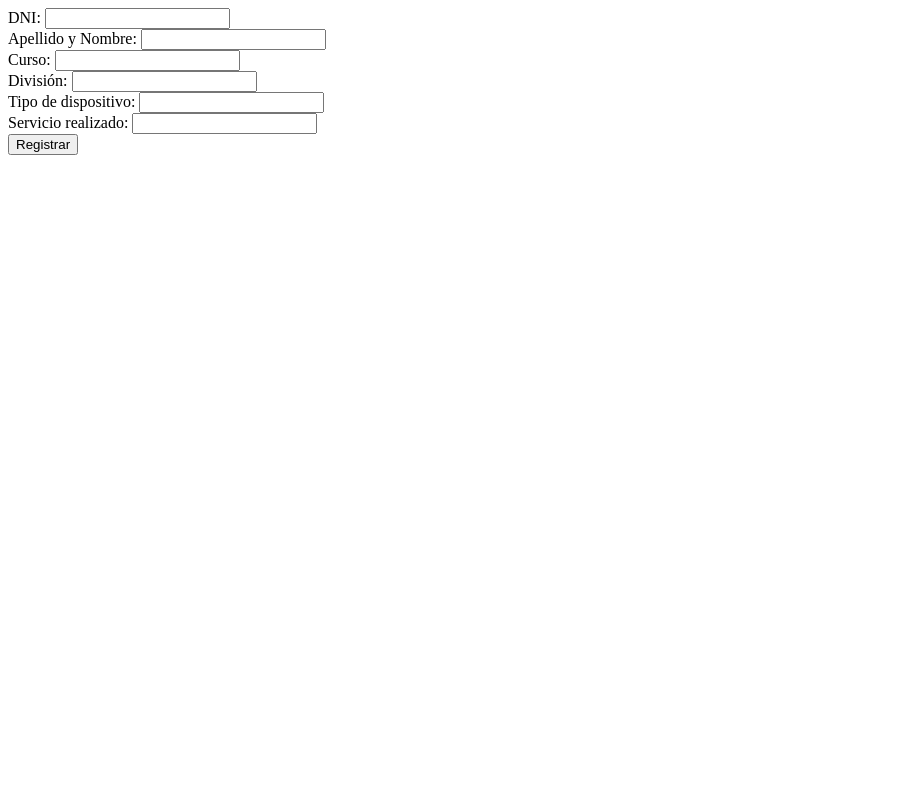
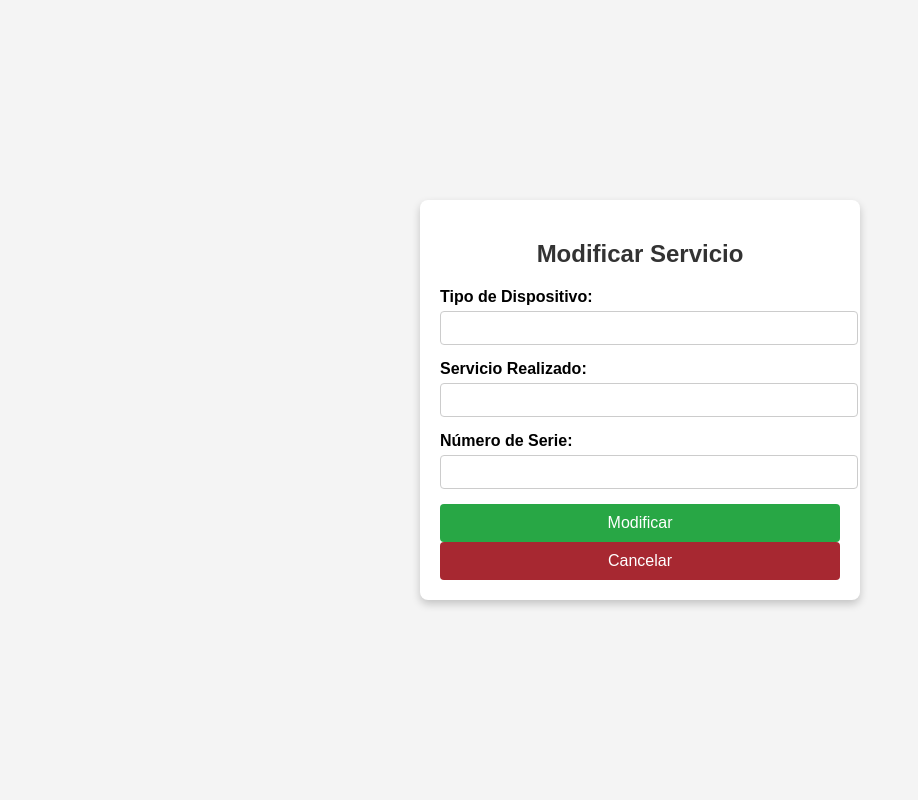
Before and after one commit to kokis128/informatica, a Flask app: template templates/edit-service.html in a window 1280 px wide. Shown: the whole page, without its empty margins (0-918 px from the left). Run offline with Flask 3, Linux system fonts and the light colour scheme; the template is opened without the code that fills it, so the values that code supplies are empty.

Commit message:
plantilla edit

```diff
--- a/app.py
+++ b/app.py
@@ -11,7 +11,7 @@ def get_db_connection():
     return mysql.connector.connect(
         host="localhost",
         user="root",
-        password="admin",
+        password="1234",
         database="informatica"
     )
 
@@ -66,7 +66,6 @@ def login():
 
 
 
-
 @app.route('/register', methods=['GET', 'POST'])
 def register():
     if request.method == 'POST':
@@ -101,10 +100,11 @@ def registrar():
         return redirect(url_for('login'))
 
     nombre = request.form['nombre']
-    curso = request.form.get('curso', None)
-    division = request.form.get('division', None)
-    dni = request.form.get('dni', None)
+    curso = request.form.get('curso')
+    division = request.form.get('division')
+    dni = request.form.get('dni')
     tipo_dispositivo = request.form['tipo_dispositivo']
+    numero_serie=request.form['numero_serie']
     servicio_realizado = request.form['servicio_realizado']
     usuario_registro = session['user']
 
@@ -130,9 +130,9 @@ def registrar():
 
     # Insertar el nuevo servicio para el propietario encontrado o registrado
     cursor.execute("""
-        INSERT INTO servicios (propietario_id, usuario_registro, tipo_dispositivo, servicio_realizado, estado)
-        VALUES (%s, %s, %s, %s, 'pendiente')
-    """, (propietario_id, usuario_registro, tipo_dispositivo, servicio_realizado))
+        INSERT INTO servicios (propietario_id, usuario_registro, tipo_dispositivo, servicio_realizado,numero_serie, estado)
+        VALUES (%s, %s, %s, %s,%s, 'pendiente')
+    """, (propietario_id,usuario_registro, tipo_dispositivo,servicio_realizado,numero_serie))
 
     db.commit()
     cursor.close()
@@ -186,13 +186,55 @@ def buscar_propietario():
 def delete(id):
     db = get_db_connection()
     cursor = db.cursor(dictionary=True)
-    print(id)
     cursor.execute("DELETE FROM servicios WHERE id = %s",(id,))
     db.commit()
     cursor.close()
     db.close()
+    return redirect(url_for('index'))
 
-    return redirect(url_for('index'))
+@app.route('/update/<id>', methods=['POST'])
+def update_service(id):
+    if request.method=='POST':
+        tipo_dispositivo=request.form['tipo_dispositivo']
+        servicio_realizado=request.form['servicio_realizado']
+        numero_serie=request.form['numero_serie']
+
+        db = get_db_connection()
+        cursor = db.cursor(dictionary=True)
+
+
+
+
+
+
+        cursor.execute("""UPDATE servicios SET tipo_dispositivo = %s,
+                    servicio_realizado=%s,
+                    numero_serie=%s
+                    WHERE id =%s
+                    """,(tipo_dispositivo, servicio_realizado, numero_serie,id))
+
+
+        db.commit()
+        cursor.close()
+        db.close()
+        flash('Datos Actualizados')
+        return (redirect(url_for('index')))
+
+
+
+@app.route('/edit/<id>')
+def get_service(id):
+    db = get_db_connection()
+    cursor = db.cursor(dictionary=True)
+
+    cursor.execute("SELECT * from servicios WHERE id = %s",(id,))
+    data= cursor.fetchall()
+
+
+    cursor.close()
+    db.close()
+    return render_template('edit-service.html', service=data)
+
 
 if __name__ == '__main__':
     app.run(debug=True)
--- a/templates/edit-service.html
+++ b/templates/edit-service.html
@@ -1,41 +1,112 @@
 <!DOCTYPE html>
-<html lang="en">
+<html lang="es">
 <head>
     <meta charset="UTF-8">
     <meta name="viewport" content="width=device-width, initial-scale=1.0">
     <title>Modificar Servicio</title>
+    <style>
+        /* Estilos generales */
+        body {
+            font-family: Arial, sans-serif;
+            background-color: #f4f4f4;
+            margin: 0;
+            padding: 0;
+            display: flex;
+            justify-content: center;
+            align-items: center;
+            height: 100vh;
+        }
+
+        /* Contenedor del formulario */
+        .container {
+            background: #fff;
+            padding: 20px;
+            border-radius: 8px;
+            box-shadow: 0 4px 8px rgba(0, 0, 0, 0.2);
+            width: 100%;
+            max-width: 400px;
+        }
+
+        .container h2 {
+            text-align: center;
+            margin-bottom: 20px;
+            color: #333;
+        }
+
+        /* Estilos de los campos del formulario */
+        .form-group {
+            margin-bottom: 15px;
+        }
+
+        .form-group label {
+            display: block;
+            font-weight: bold;
+            margin-bottom: 5px;
+        }
+
+        .form-group input {
+            width: 100%;
+            padding: 8px;
+            border: 1px solid #ccc;
+            border-radius: 4px;
+            font-size: 14px;
+        }
+
+        /* Botón de envío */
+        .btn-submit {
+            width: 100%;
+            padding: 10px;
+            background-color: #28a745;
+            color: white;
+            border: none;
+            border-radius: 4px;
+            font-size: 16px;
+            cursor: pointer;
+            transition: background 0.3s ease;
+        }
+        .btn-submit-cancel {
+            width: 100%;
+            padding: 10px;
+            background-color: #a72831;
+            color: white;
+            border: none;
+            border-radius: 4px;
+            font-size: 16px;
+            cursor: pointer;
+            transition: background 0.3s ease;
+        }
+
+        .btn-submit:hover {
+            background-color: #218838;
+        }
+    </style>
 </head>
 <body>
 
-    <form action="{{ url_for('registrar') }}" method="POST" class="row g-2">
-        <div class="col-md-4">
-            <label for="dni" class="form-label">DNI:</label>
-            <input type="text" id="dni" name="dni" maxlength="8" class="form-control form-control-sm" required oninput="buscarPropietario()">
-        </div>
-        <div class="col-md-8">
-            <label for="nombre" class="form-label">Apellido y Nombre:</label>
-            <input type="text" id="nombre" name="nombre" class="form-control form-control-sm" required>
-        </div>
-        <div class="col-md-4">
-            <label for="curso" class="form-label">Curso:</label>
-            <input type="text" id="curso" name="curso" class="form-control form-control-sm">
-        </div>
-        <div class="col-md-4">
-            <label for="division" class="form-label">División:</label>
-            <input type="text" id="division" name="division" class="form-control form-control-sm">
-        </div>
-        <div class="col-md-4">
-            <label for="tipo_dispositivo" class="form-label">Tipo de dispositivo:</label>
-            <input type="text" id="tipo_dispositivo" name="tipo_dispositivo" class="form-control form-control-sm" required>
-        </div>
-        <div class="col-12">
-            <label for="servicio_realizado" class="form-label">Servicio realizado:</label>
-            <input type="text" id="servicio_realizado" name="servicio_realizado" class="form-control form-control-sm" required>
-        </div>
-        <div class="col-12 text-end">
-            <button type="submit" class="btn btn-primary btn-sm">Registrar</button>
-        </div>
-    </form>
+    <div class="container">
+        <h2>Modificar Servicio</h2>
+        <form action="/update/{{service[0]['id']}}" method="POST">
+            <div class="form-group">
+                <label for="tipo_dispositivo">Tipo de Dispositivo:</label>
+                <input type="text" id="tipo_dispositivo" name="tipo_dispositivo" value="{{service[0]['tipo_dispositivo']}}">
+            </div>
+
+            <div class="form-group">
+                <label for="servicio_realizado">Servicio Realizado:</label>
+                <input type="text" id="servicio_realizado" name="servicio_realizado" value="{{service[0]['servicio_realizado']}}">
+            </div>
+
+            <div class="form-group">
+                <label for="numero_serie">Número de Serie:</label>
+                <input type="text" id="numero_serie" name="numero_serie" value="{{service[0]['numero_serie']}}">
+            </div>
+
+            <button type="submit" class="btn-submit">Modificar</button>
+
+
+        </form>
+        <button  class="btn-submit-cancel">Cancelar</button>
+    </div>
 
 </body>
 </html>
```
Also changed, not shown: templates/service.html (+9 -3 lines).
